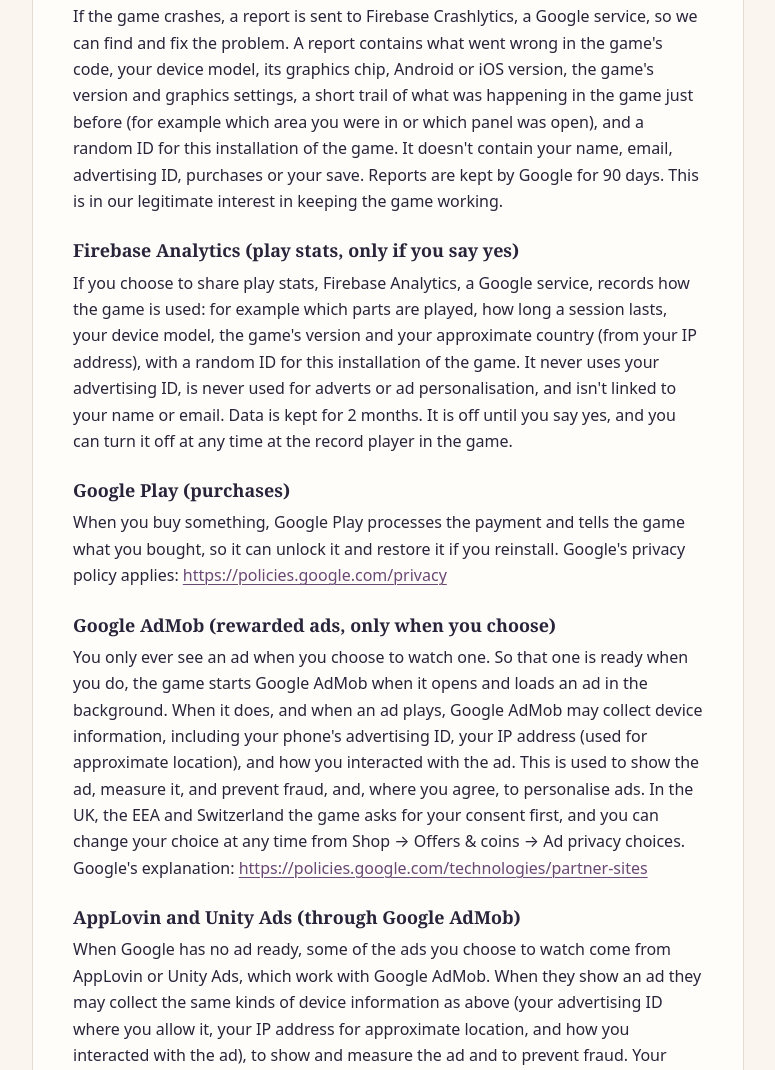
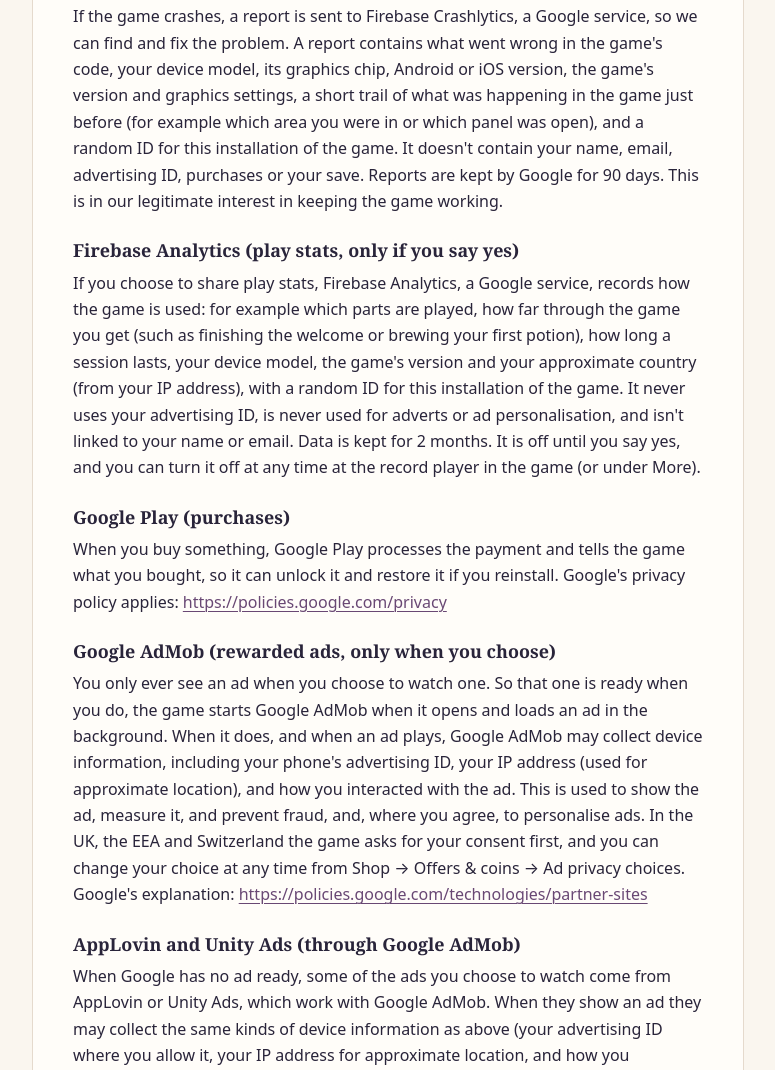
Before and after one commit to h09marshd/h09marshd.github.io, a plain HTML site: page privacy.html in a window 1280 px wide. Shown: the part 1524-2594 px from the top of the page, without its empty margins (252-1027 px from the left). Drawn offline with Linux system fonts and the light colour scheme.

Commit message:
Privacy policy: opt-in play stats include how far through the game players get (Witchwood 1.6.1)
Co-Authored-By: Claude Opus 5.5 <noreply@anthropic.com>

```diff
--- a/privacy.html
+++ b/privacy.html
@@ -14,7 +14,7 @@
 <h3>Firebase Crashlytics (crash reports)</h3>
 <p>If the game crashes, a report is sent to Firebase Crashlytics, a Google service, so we can find and fix the problem. A report contains what went wrong in the game's code, your device model, its graphics chip, Android or iOS version, the game's version and graphics settings, a short trail of what was happening in the game just before (for example which area you were in or which panel was open), and a random ID for this installation of the game. It doesn't contain your name, email, advertising ID, purchases or your save. Reports are kept by Google for 90 days. This is in our legitimate interest in keeping the game working.</p>
 <h3>Firebase Analytics (play stats, only if you say yes)</h3>
-<p>If you choose to share play stats, Firebase Analytics, a Google service, records how the game is used: for example which parts are played, how long a session lasts, your device model, the game's version and your approximate country (from your IP address), with a random ID for this installation of the game. It never uses your advertising ID, is never used for adverts or ad personalisation, and isn't linked to your name or email. Data is kept for 2 months. It is off until you say yes, and you can turn it off at any time at the record player in the game.</p>
+<p>If you choose to share play stats, Firebase Analytics, a Google service, records how the game is used: for example which parts are played, how far through the game you get (such as finishing the welcome or brewing your first potion), how long a session lasts, your device model, the game's version and your approximate country (from your IP address), with a random ID for this installation of the game. It never uses your advertising ID, is never used for adverts or ad personalisation, and isn't linked to your name or email. Data is kept for 2 months. It is off until you say yes, and you can turn it off at any time at the record player in the game (or under More).</p>
 <h3>Google Play (purchases)</h3>
 <p>When you buy something, Google Play processes the payment and tells the game what you bought, so it can unlock it and restore it if you reinstall. Google's privacy policy applies: <a href="https://policies.google.com/privacy">https://policies.google.com/privacy</a></p>
 <h3>Google AdMob (rewarded ads, only when you choose)</h3>
```
